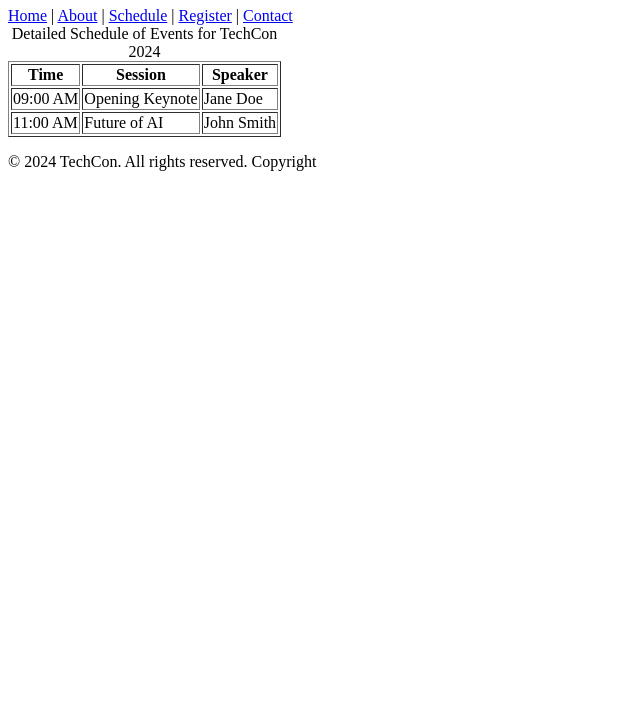
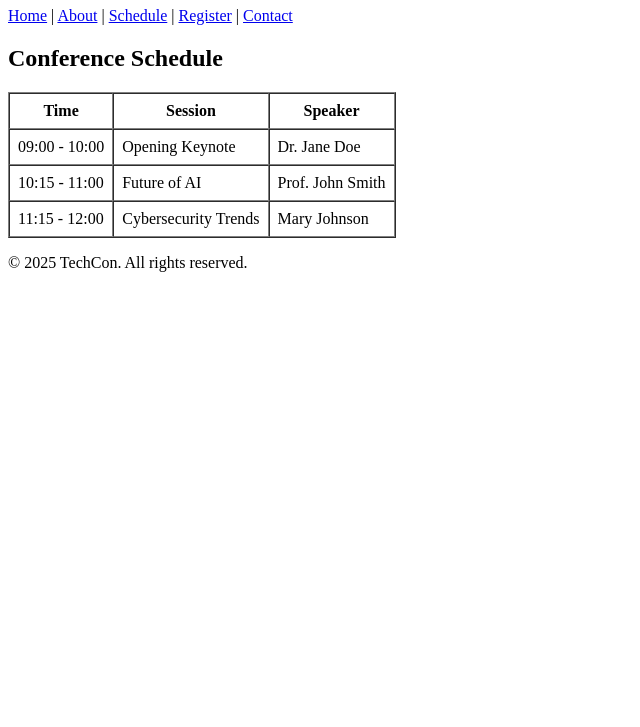
Before and after one commit to albertmasila/TechCon_HTML, a plain HTML site: page techcon_website/schedule.html in a window 1280 px wide. Shown: the part 73-800 px from the top of the page, without its empty margins (0-640 px from the left). Drawn offline with Linux system fonts and the light colour scheme.

Commit message:
Update schedule.html

```diff
--- a/techcon_website/schedule.html
+++ b/techcon_website/schedule.html
@@ -3,11 +3,11 @@
 <head>
   <meta charset="UTF-8">
   <meta name="viewport" content="width=device-width, initial-scale=1.0">
-  <title>Schedule - TechCon 2024</title>
+  <title>Schedule - TechCon 2025</title>
 </head>
 <body>
   <header>
-    <h1>Schedule for TechCon 2024</h1>
+    <h1>TechCon 2025 - Event Schedule</h1>
     <nav>
       <a href="index.html">Home</a> |
       <a href="about.html">About</a> |
@@ -18,28 +18,37 @@
   </header>
 
   <main>
-    <table border="1">
-      <caption>Detailed Schedule of Events for TechCon 2024</caption>
+    <h2>Conference Schedule</h2>
+    <table border="1" cellpadding="8" cellspacing="0">
+      <thead>
         <tr>
-        <th scope="col">Time</th>
-        <th scope="col">Session</th>
-        <th scope="col">Speaker</th>
+          <th>Time</th>
+          <th>Session</th>
+          <th>Speaker</th>
+        </tr>
+      </thead>
+      <tbody>
+        <tr>
+          <td>09:00 - 10:00</td>
+          <td>Opening Keynote</td>
+          <td>Dr. Jane Doe</td>
         </tr>
         <tr>
-        <td>09:00 AM</td>
-        <td>Opening Keynote</td>
-        <td>Jane Doe</td>
+          <td>10:15 - 11:00</td>
+          <td>Future of AI</td>
+          <td>Prof. John Smith</td>
         </tr>
         <tr>
-        <td>11:00 AM</td>
-        <td>Future of AI</td>
-        <td>John Smith</td>
+          <td>11:15 - 12:00</td>
+          <td>Cybersecurity Trends</td>
+          <td>Mary Johnson</td>
         </tr>
+      </tbody>
     </table>
   </main>
 
   <footer>
-    <p>&copy; 2024 TechCon. All rights reserved. Copyright</p>
+    <p>&copy; 2025 TechCon. All rights reserved.</p>
   </footer>
 </body>
 </html>
```
Lines whose indentation alone changed are shown as unchanged.
